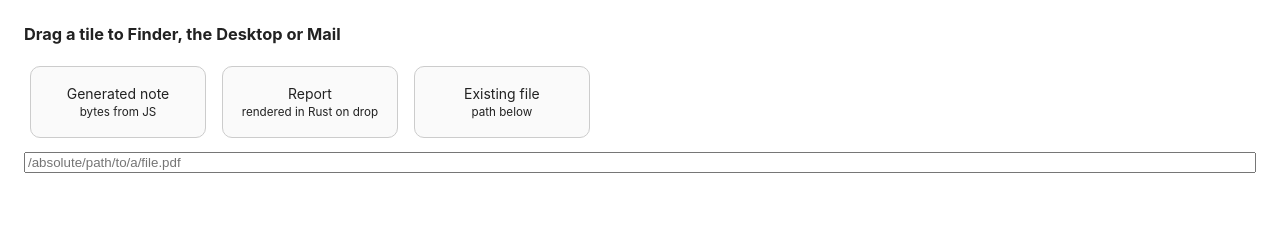
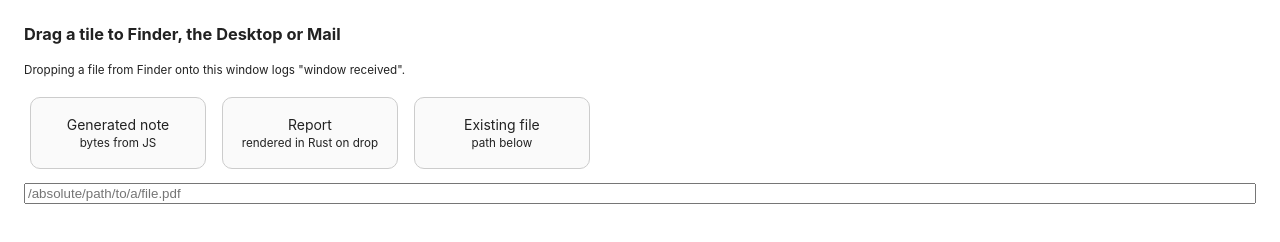
Before and after one commit to alexqqqqqq777/tauri-plugin-dragout, a website: page examples/minimal/dist/index.html in a window 1280 px wide. Drawn offline with Linux system fonts and the light colour scheme.

Commit message:
Example: log files dropped into the window
Makes it visible that the window still accepts drops after a drag-out,
which the self-drop fix must not break.

```diff
--- a/examples/minimal/dist/index.html
+++ b/examples/minimal/dist/index.html
@@ -13,6 +13,7 @@
 </head>
 <body>
   <h3>Drag a tile to Finder, the Desktop or Mail</h3>
+  <p><small>Dropping a file from Finder onto this window logs "window received".</small></p>
   <div class="tile" id="data">Generated note<br><small>bytes from JS</small></div>
   <div class="tile" id="promise">Report<br><small>rendered in Rust on drop</small></div>
   <div class="tile" id="file">Existing file<br><small>path below</small></div>
@@ -49,6 +50,8 @@
   listen('dragout://dropped', (e) => log('dropped ' + JSON.stringify(e.payload)));
   listen('dragout://ended', (e) => log('ended ' + JSON.stringify(e.payload)));
   listen('dragout://error', (e) => log('failed ' + JSON.stringify(e.payload)));
+  // Files dropped INTO this window (Tauri's own drag-drop). It must keep working after a drag-out.
+  listen('tauri://drag-drop', (e) => log('window received ' + JSON.stringify(e.payload.paths)));
 </script>
 </body>
 </html>
```
